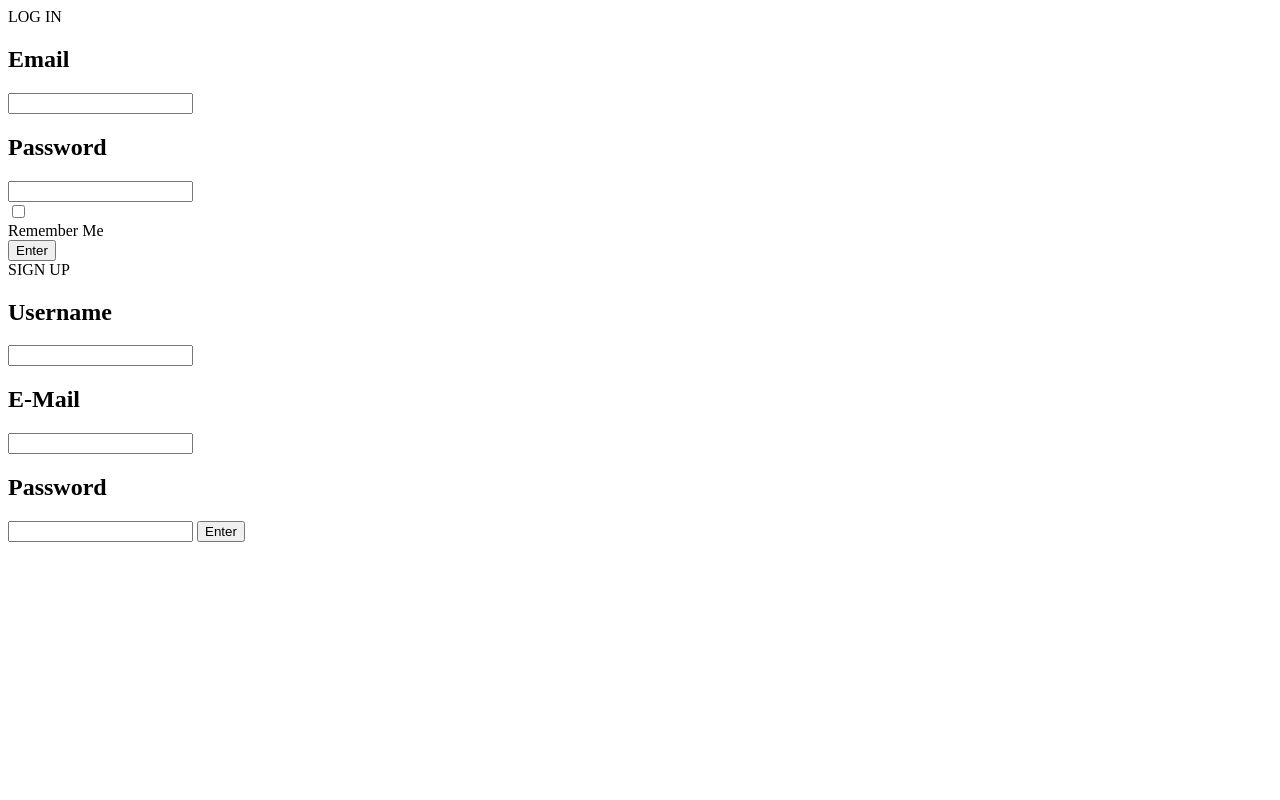
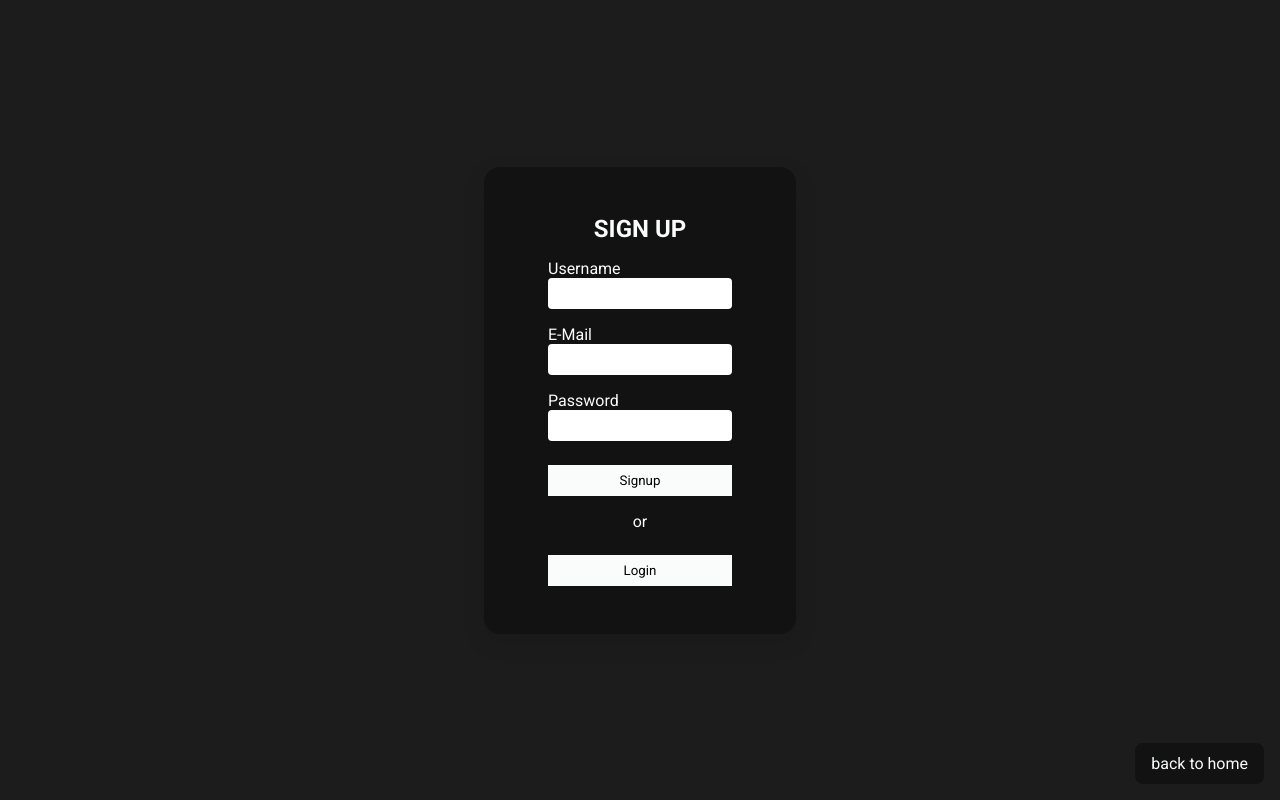
Before and after one commit to sachu0dev/notesapp, a website: page frontend/login.html in a window 1280 px wide. Drawn offline with nearby package versions, Linux system fonts and the light colour scheme.

Commit message:
complete project

```diff
--- a/frontend/login.css
+++ b/frontend/login.css
@@ -0,0 +1,110 @@
+@import url('https://fonts.googleapis.com/css2?family=Montserrat:wght@300;400;500;700;900&family=Poppins:wght@300;400;500;600;700;900&family=Roboto:wght@400;500;700;900&display=swap');
+@import url('https://fonts.googleapis.com/css2?family=Dancing+Script:wght@400;700&display=swap');
+
+:root{
+  --black:#192a56;
+  --light-color:#666;
+  --box-shadow:0 .5rem 1.5rem rgba(0,0,0,.1);
+  --ast-white: #f9fcfb;
+  --primary: #bb86fc;
+  --primary-variant: #3700b3;
+  --secondary: #03dac6;
+  --background: #1c1c1c;
+  --background1: #121212;
+  --lightbackground: #585757;
+  --pinkbackground: #ee645b;
+  --bluebackground: #168fff;
+  --greenbackround: #17cb49;
+  --yellowbackground: #ff9f2d;
+  --redbackground: #f74141;
+  --blackbackground:#000;
+  --whitebackground: #fff;
+  --main: #0085ff;
+}
+*{
+  margin: 0;
+  padding: 0;
+  box-sizing: border-box;
+  text-decoration: none;
+  outline: none; border: none;
+  transition: all .2s linear;
+  list-style-type: none;
+  font-family: 'Roboto', sans-serif;
+  color: var(--ast-white);
+}
+body{
+  display: flex;
+  justify-content: center;
+  align-items: center;
+  height: 100vh;
+  background-color: var(--background);
+  position: relative;
+}
+.back-home{
+  position: absolute;
+  font-size: 1rem;
+  bottom: 1rem;
+  right: 1rem;
+  color: var(--ast-white);
+  background-color: var(--background1);
+  padding: .7rem 1rem;
+  border-radius: .5rem;
+}
+
+.login-signup{
+  display: none;
+  flex-direction: column;
+  justify-content: space-between;
+  align-items: center;
+  background-color: var(--background1);
+  padding: 2rem 4rem;
+  border-radius: 1rem;
+  box-shadow: var(--box-shadow);
+}
+.login-signup-title{
+  font-size: 1.5rem;
+  font-weight: 700;
+  margin: 1rem;
+}
+
+.input-name{
+  font-size: 1rem;
+}
+input{
+  padding: 0.5rem 1rem;
+  color: black;
+  border-radius: 4px;
+  margin-bottom: 1rem;
+}
+
+.submit-btn{
+  display: flex;
+  justify-content: center;
+  align-items: center;
+  width: 100%;
+  padding: 0.5rem 1rem;
+  color: black;
+  background-color: var(--ast-white);
+  margin-bottom: 1rem;
+  margin-top: .5rem;
+}
+
+.change-login-signin{
+  display: flex;
+  width: 100%;
+  flex-direction: column;
+  align-items: center;
+  gap: 1rem;
+}
+
+
+
+
+
+
+
+
+
+.show-login-signup{
+  display: flex;
+}
--- a/frontend/login.html
+++ b/frontend/login.html
@@ -11,17 +11,23 @@
       crossorigin="anonymous"
       referrerpolicy="no-referrer"
     />
+    <link
+      rel="stylesheet"
+      type="text/css"
+      href="https://cdn.jsdelivr.net/npm/toastify-js/src/toastify.min.css"
+    />
     <!-- style -->
     <link rel="stylesheet" href="login.css" />
     <title></title>
   </head>
   <body>
+    <a class="back-home" href="index.html">back to home</a>
     <!-- scripts -->
     <div class="login-signup l-attop" id="login">
       <div class="login-signup-title">LOG IN</div>
       <div class="login-signup-content">
         <div class="input-name">
-          <h2>Email</h2>
+          <p>Email</p>
         </div>
         <input
           type="text"
@@ -30,7 +36,7 @@
           class="field-input log-email-input"
         />
         <div class="input-name input-margin">
-          <h2>Password</h2>
+          <p>Password</p>
         </div>
         <input
           type="text"
@@ -38,30 +44,20 @@
           value=""
           class="field-input log-pass-input"
         />
-        <div class="input-r">
-          <div class="check-input">
-            <input
-              type="checkbox"
-              id="remember-me-2"
-              name="rememberme"
-              value=""
-              class="checkme"
-            />
-            <label class="remmeberme-blue" for="remember-me-2"></label>
-          </div>
-          <div class="rememberme">
-            <label for="remember-me-2">Remember Me</label>
-          </div>
+        <div class="input-r"></div>
+        <button class="submit-btn login">Login</button>
+        <div class="change-login-signin">
+          <p>or</p>
+          <button class="submit-btn to-signup">Create account</button>
         </div>
-        <button class="submit-btn login">Enter</button>
       </div>
     </div>
 
-    <div class="login-signup s-atbottom" id="signup">
+    <div class="login-signup s-atbottom show-login-signup" id="signup">
       <div class="login-signup-title">SIGN UP</div>
       <div class="login-signup-content">
         <div class="input-name">
-          <h2>Username</h2>
+          <p>Username</p>
         </div>
         <input
           type="text"
@@ -70,7 +66,7 @@
           class="field-input sign-username-input"
         />
         <div class="input-name input-margin">
-          <h2>E-Mail</h2>
+          <p>E-Mail</p>
         </div>
         <input
           type="text"
@@ -79,7 +75,7 @@
           class="field-input sign-email-input"
         />
         <div class="input-name input-margin">
-          <h2>Password</h2>
+          <p>Password</p>
         </div>
         <input
           type="text"
@@ -87,10 +83,17 @@
           value=""
           class="field-input sign-pass-input"
         />
-
-        <button class="submit-btn signup">Enter</button>
+      </div>
+      <button class="submit-btn signup">Signup</button>
+      <div class="change-login-signin">
+        <p>or</p>
+        <button class="submit-btn to-login">Login</button>
       </div>
     </div>
+    <script
+      type="text/javascript"
+      src="https://cdn.jsdelivr.net/npm/toastify-js"
+    ></script>
     <script src="login.js"></script>
   </body>
 </html>
--- a/frontend/login.js
+++ b/frontend/login.js
@@ -5,12 +5,30 @@ const email = document.querySelector('.log-email-input');
 const password = document.querySelector('.log-pass-input');
 const loginBtn = document.querySelector('.login');
 const signupBtn = document.querySelector('.signup');
+const showLogin = document.querySelector(".to-login");
+const showSignup = document.querySelector(".to-signup");
 
+const loginContainer = document.querySelector(".l-attop ");
+const signupContainer = document.querySelector(".s-atbottom ")
 
 
 
 loginBtn.addEventListener("click", login);
 signupBtn.addEventListener("click", signup);
+
+showLogin.addEventListener("click", showLoginFun);
+showSignup.addEventListener("click", showSignupFun);
+
+function showLoginFun(){
+  loginContainer.classList.add("show-login-signup");
+  signupContainer.classList.remove("show-login-signup")
+}
+
+function showSignupFun(){
+  loginContainer.classList.remove("show-login-signup");
+  signupContainer.classList.add("show-login-signup")
+}
+
 
 async function login() {
   try {
--- /dev/null
+++ b/frontend/package.json
@@ -0,0 +1,5 @@
+{
+  "dependencies": {
+    "toastify-js": "^1.12.0"
+  }
+}
--- a/frontend/style.css
+++ b/frontend/style.css
@@ -132,7 +132,7 @@ html,body{
 }
 /* notes container */
 .notes-preview{
-  height: 85vh;
+  height: 80vh;
   padding: 1.5rem;
   margin-top: 2rem;
   overflow-y: scroll;
@@ -144,7 +144,6 @@ html,body{
 .user-btn-container{
   display: flex;
   padding: 0 2rem;
-  height: 5vh;
   width: 100%;
   align-items: center;
   justify-content: space-between
```
Also changed, not shown: frontend/index.html (+2 -0 lines), frontend/js/app.js (+36 -0 lines), 1 other file.
